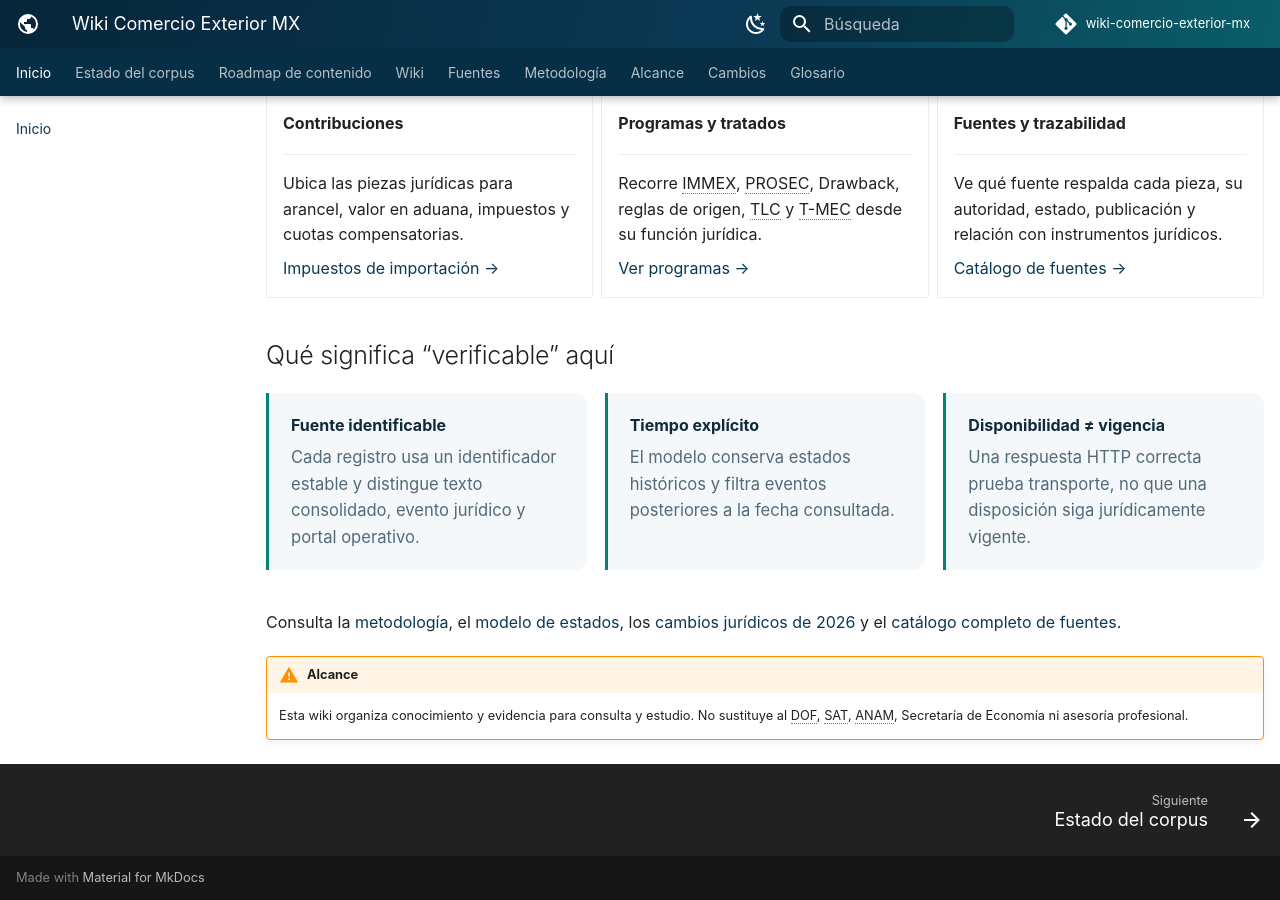
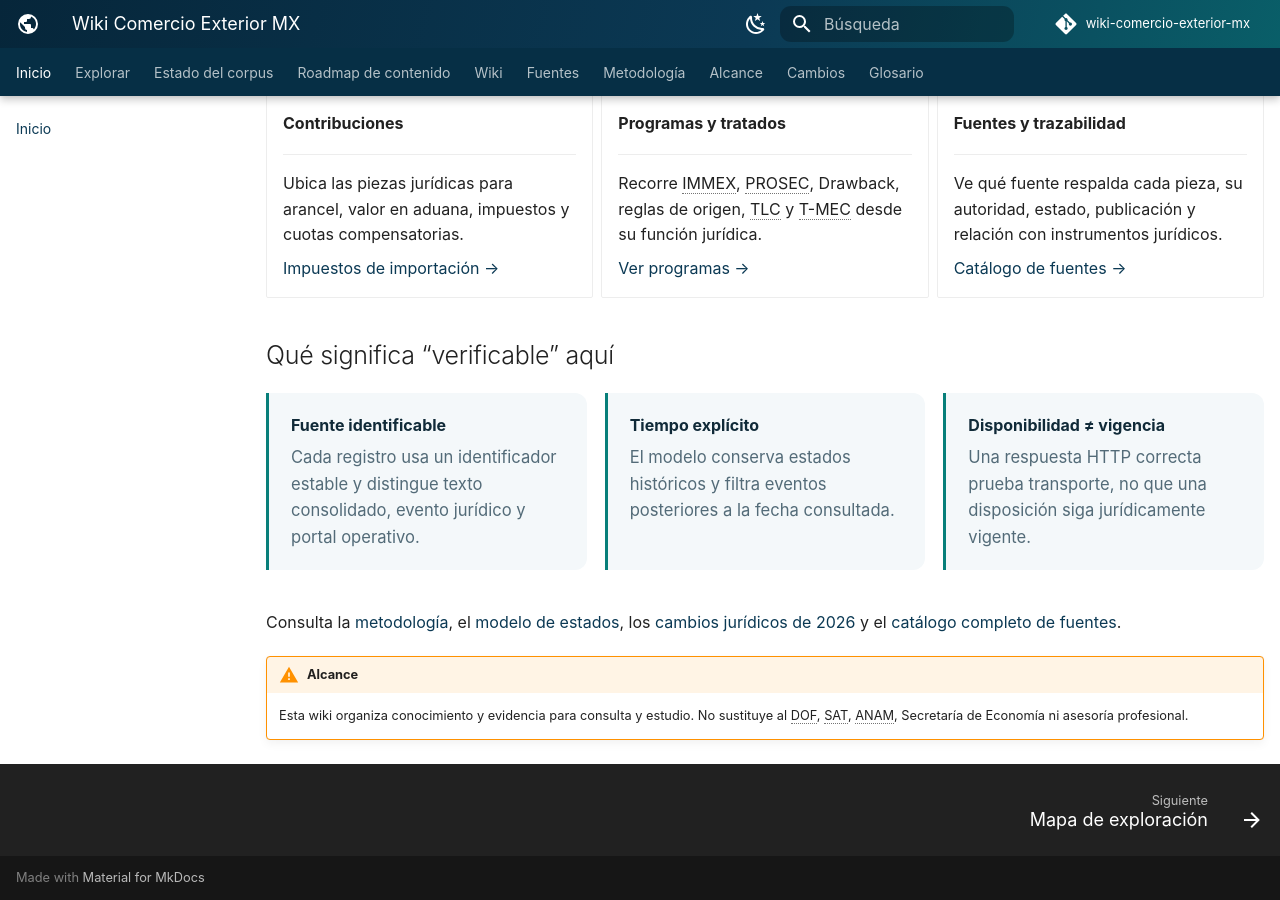
Before and after one commit to jccontrerasg08-cpu/wiki-comercio-exterior-mx, an MkDocs documentation site: the page built from docs/index.md, in a window 1280 px wide and 900 px high, scrolled down 1296 px. Built offline with MkDocs 1.6.1 and Material for MkDocs 9.7.7, drawn with Linux system fonts in a browser that asks for light colours; comment, search, counter and statistics services are not loaded; some of the changed lines change nothing that is shown.

Commit message:
feat: expose explorers and original library in navigation

```diff
--- a/mkdocs.yml
+++ b/mkdocs.yml
@@ -96,6 +96,16 @@
   - stylesheets/extra.css
 nav:
   - Inicio: index.md
+  - Explorar:
+    - Mapa de exploración: explore/index.md
+    - Aranceles: explore/aranceles.md
+    - Marco jurídico: explore/marco-juridico.md
+    - RGCE y anexos: explore/rgce.md
+    - Tratados y origen: explore/tratados-origen.md
+    - Programas: explore/programas.md
+    - RRNA y NOM: explore/rrna-nom.md
+    - Aduanas y mapa: explore/mapa.md
+    - Fuentes oficiales: catalog/library.md
   - Estado del corpus: status/corpus-coverage.md
   - Roadmap de contenido: status/content-roadmap.md
   - Wiki:
@@ -142,6 +152,7 @@
       - Pagos internacionales: wiki/logistica/pagos-internacionales.md
   - Fuentes:
     - Guía del catálogo: catalog/index.md
+    - Biblioteca de originales: catalog/library.md
     - Catálogo general: catalog/catalog.md
     - Catálogo generado: catalog/registry.md
     - México:
```
